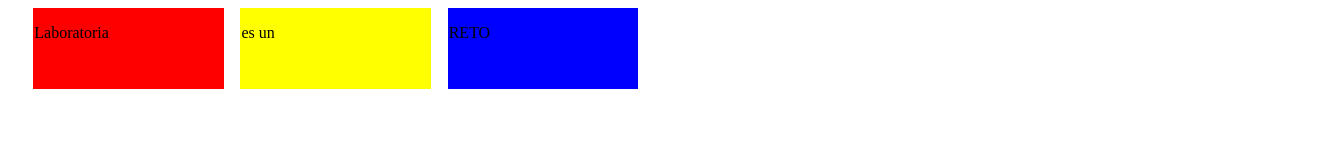
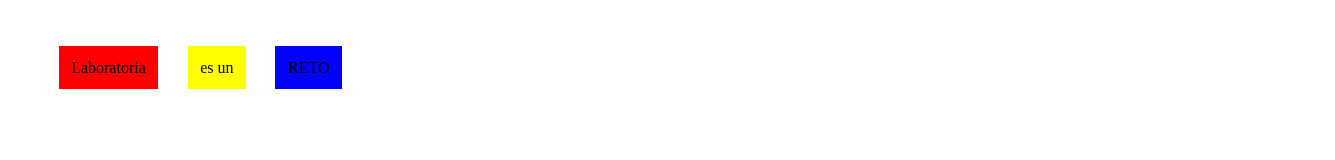
Before and after one commit to ZirtQuesadas/Displays, a plain HTML site: page index.html in a window 1280 px wide. Shown: the whole page, 1335 px wide, since content can reach past the window. Drawn offline with Linux system fonts and the light colour scheme.

Commit message:
4ta parte del ejercicio

```diff
--- a/main.css
+++ b/main.css
@@ -1,25 +1,14 @@
-.amarillo {
-	background-color: yellow;
-		}
-.rojo{
-	background-color: red;
-	}
-.azul {
-	background-color: blue;
-}
-div {height: 20%;
-	 width: 15%;
-	 text-align: left;
-	 padding-bottom: 0%;
-	 margin-bottom: 1%;
-	 margin-left: 1%;
+div {
+	 padding-left: 2%;
+	 padding-right: 1%;
+	 padding-top: 1%;
+	 padding-bottom: 1%;
+	 margin: 1%;
 	 display: inline-block;
 	 }
-p 	{margin-bottom: 5%;
+p 	{margin: 0%;
 	text-align: left;
 	font-size: 100%;
-	padding-bottom: 20%;
-	padding-top: 0%;
 	display: inline-block;
 	}
 .grande {
@@ -29,9 +18,9 @@ p 	{margin-bottom: 5%;
 	 padding-bottom: 0%;
 	 margin-bottom: 2%;
 	 }
-.pdbott {
+.pdbott {padding-bottom: 1%;
 		}
-.pdleft15 {padding-left: 1px;
+.pdleft15 {padding-left: 1%;
 		}
 .pdtop{
 	padding-top: 1%;
@@ -42,3 +31,11 @@ p 	{margin-bottom: 5%;
 .pinline{
 	display: inline-block;
 		}
+.amarillo {
+	background-color: yellow;
+		}
+.rojo{
+	background-color: red;
+	}
+.azul {
+	background-color: blue;
```
Also changed, not shown: index.html (+1 -1 lines).
